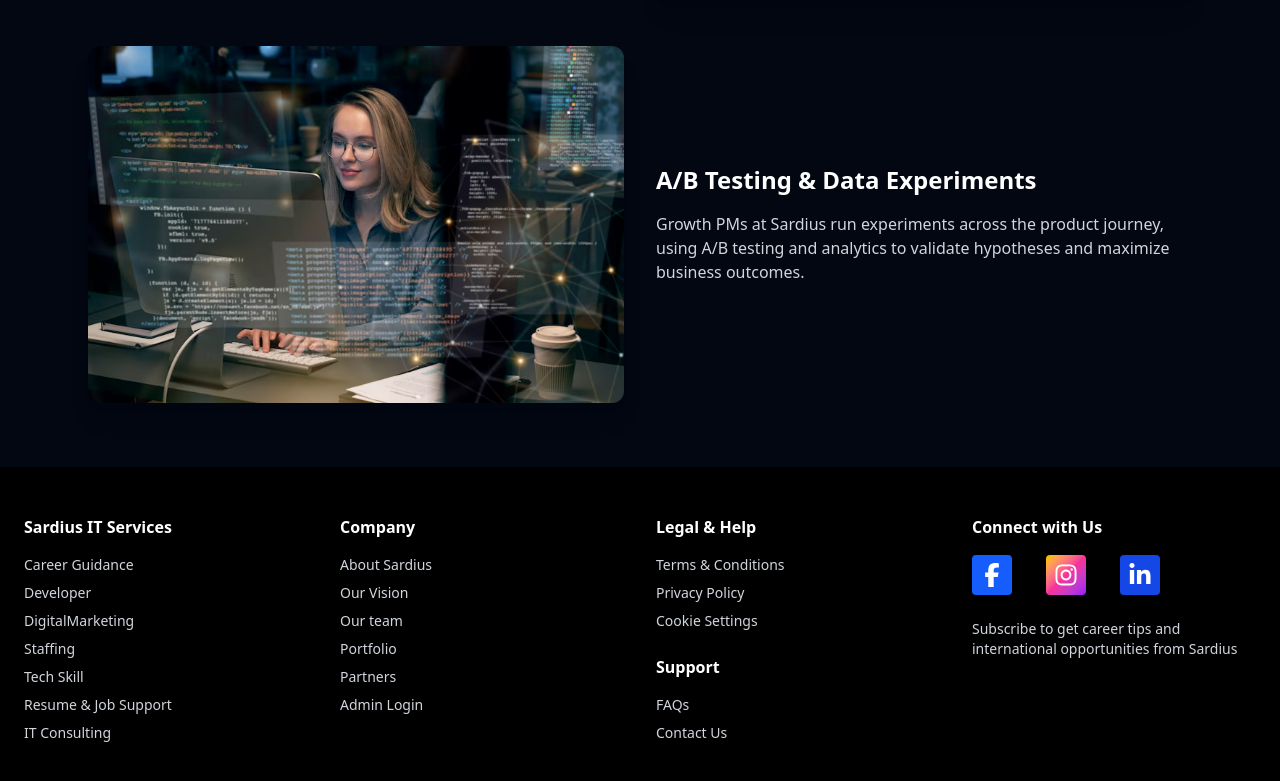
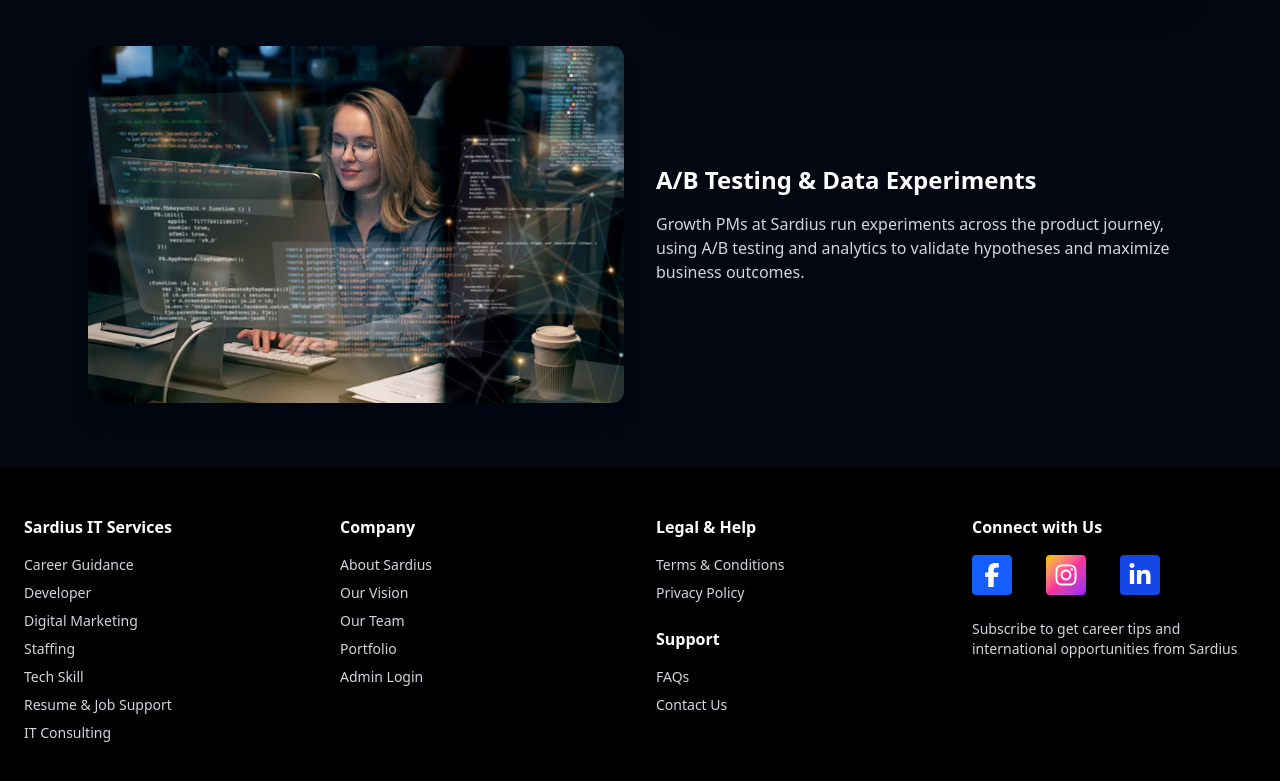
Before and after one commit to sardius-IT/ProjectSardius, a React (Vite) app: page /GrowthProductManagers in a window 1280 px wide. Shown: the part 1222-2003 px from the top of the page. Built offline with nearby package versions, Linux system fonts and the light colour scheme.

Commit message:
Add scroll

```diff
--- a/src/App.jsx
+++ b/src/App.jsx
@@ -51,6 +51,7 @@
 import GrowthProductManagers from "./pages/Rolerate/GrowthProductManagers"
 import JobForm from "./pages/Careers/JobForm";
 import ErrorBoundary from "./pages/Careers/ErrorBoundary";
+import Scroll from './components/layout/Scroll';
 function App() {
   const [showBanner, setShowBanner] = useState(true);
 
@@ -67,7 +68,7 @@
     <>
       {/* Top navigation */}
       <Navbar />
-
+      <Scroll/>
       {/* Global Cookie Consent Banner with slide-in animation */}
       {showBanner && !cookiesAccepted && (
         <CookieBanner onAccept={handleAcceptCookies} />
@@ -76,6 +77,7 @@
       {/* Page content */}
       <main className="pt-24 bg-gray-950 text-white flex flex-col">
         <Routes>
+
           <Route path="/" element={<Home />} />
           <Route path="/about" element={<About />} />
           <Route path="/portfolio" element={<Portfolio />} />
--- a/src/components/layout/Footer.jsx
+++ b/src/components/layout/Footer.jsx
@@ -1,19 +1,13 @@
 import { Link } from 'react-router-dom';
 import {
   FaFacebookF,
-  FaXTwitter,
-  FaPinterestP,
   FaInstagram,
-  FaYoutube,
   FaLinkedinIn,
-  FaDiscord,
-  FaRedditAlien,
 } from 'react-icons/fa6';
 
 const Footer = () => {
   return (
     <footer className="bg-black text-white py-12 px-6">
-
       <div className="max-w-7xl mx-auto grid grid-cols-1 sm:grid-cols-2 md:grid-cols-4 gap-8">
         {/* Sardius Services */}
         <div>
@@ -21,9 +15,9 @@
           <ul className="space-y-2 text-gray-300 text-sm">
             <li><Link to="/careers">Career Guidance</Link></li>
             <li><Link to="/developer">Developer</Link></li>
-            <li><Link to="/DigitalMarketing">DigitalMarketing </Link></li>
+            <li><Link to="/DigitalMarketing">Digital Marketing</Link></li>
             <li><Link to="/Staffing">Staffing</Link></li>
-            <li><Link to="/sectors">Tech Skill </Link></li>
+            <li><Link to="/sectors">Tech Skill</Link></li>
             <li><Link to="/careers">Resume & Job Support</Link></li>
             <li><Link to="/portfolio">IT Consulting</Link></li>
           </ul>
@@ -35,12 +29,9 @@
           <ul className="space-y-2 text-gray-300 text-sm">
             <li><Link to="/about">About Sardius</Link></li>
             <li><Link to="/about">Our Vision</Link></li>
-            <li><Link to="/TeamMembers">Our team</Link></li>
+            <li><Link to="/TeamMembers">Our Team</Link></li>
             <li><Link to="/portfolio">Portfolio</Link></li>
-            <li><Link to="/">Partners</Link></li>
-            <li>
-            <Link to="/admin-login">Admin Login</Link>
-          </li>
+            <li><Link to="/admin-login">Admin Login</Link></li>
           </ul>
         </div>
 
@@ -50,7 +41,7 @@
           <ul className="space-y-2 text-gray-300 text-sm mb-6">
             <li><Link to="/terms">Terms & Conditions</Link></li>
             <li><Link to="/privacy-policy">Privacy Policy</Link></li>
-            <li><Link to="/cookies">Cookie Settings</Link></li>
+
           </ul>
           <h3 className="font-semibold mb-4">Support</h3>
           <ul className="space-y-2 text-gray-300 text-sm">
@@ -59,7 +50,7 @@
           </ul>
         </div>
 
-        {/* Social + Newsletter */}
+        {/* Social Media */}
         <div>
           <h3 className="font-semibold mb-4">Connect with Us</h3>
           <div className="grid grid-cols-4 gap-3 mb-6">
@@ -69,17 +60,13 @@
             <a href="https://instagram.com/sardiustech" target="_blank" rel="noopener noreferrer">
               <FaInstagram className="bg-gradient-to-br from-yellow-400 via-pink-500 to-purple-600 text-white p-2 rounded w-10 h-10" />
             </a>
-
             <a href="https://linkedin.com/company/sardiustech" target="_blank" rel="noopener noreferrer">
               <FaLinkedinIn className="bg-blue-700 text-white p-2 rounded w-10 h-10" />
             </a>
-
-
           </div>
           <p className="text-sm text-gray-300 mb-4">
             Subscribe to get career tips and international opportunities from Sardius
           </p>
-
         </div>
       </div>
     </footer>
--- /dev/null
+++ b/src/components/layout/Scroll.jsx
@@ -0,0 +1,17 @@
+import { useEffect } from 'react';
+import { useLocation } from 'react-router-dom';
+
+const Scroll = () => {
+  const { pathname } = useLocation();
+
+  useEffect(() => {
+    window.scrollTo({
+      top: 0,
+      behavior: 'smooth', // optional: smooth scrolling
+    });
+  }, [pathname]);
+
+  return null;
+};
+
+export default Scroll;
--- a/src/pages/Footer/TermsAndConditions.jsx
+++ b/src/pages/Footer/TermsAndConditions.jsx
@@ -1,6 +1,6 @@
 import React from 'react';
 import { motion } from 'framer-motion';
-import termsBanner from '../../assets/friends.webp'; // Make sure the image is in src/assets/
+import termsBanner from '../../assets/staffing1.avif'; // Make sure the image is in src/assets/
 
 const fadeInUp = {
   hidden: { opacity: 0, y: 20 },
```
